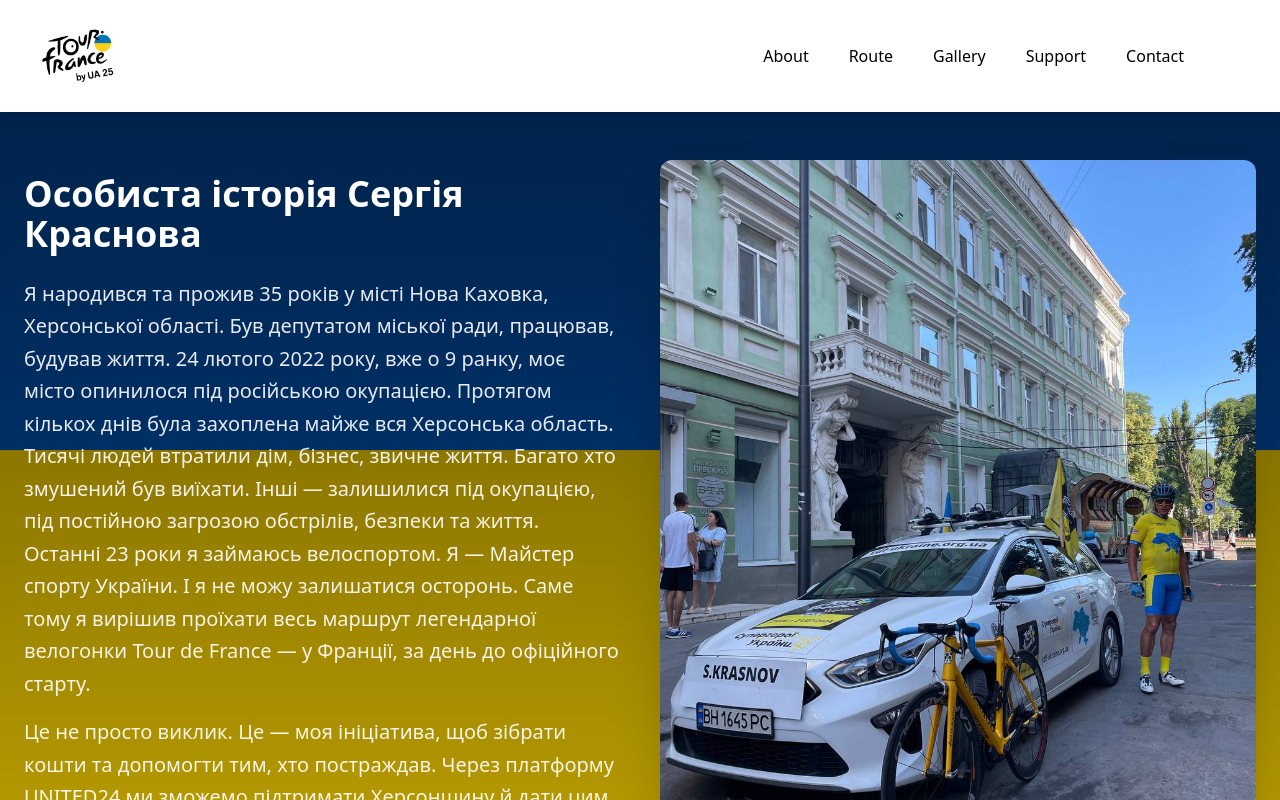
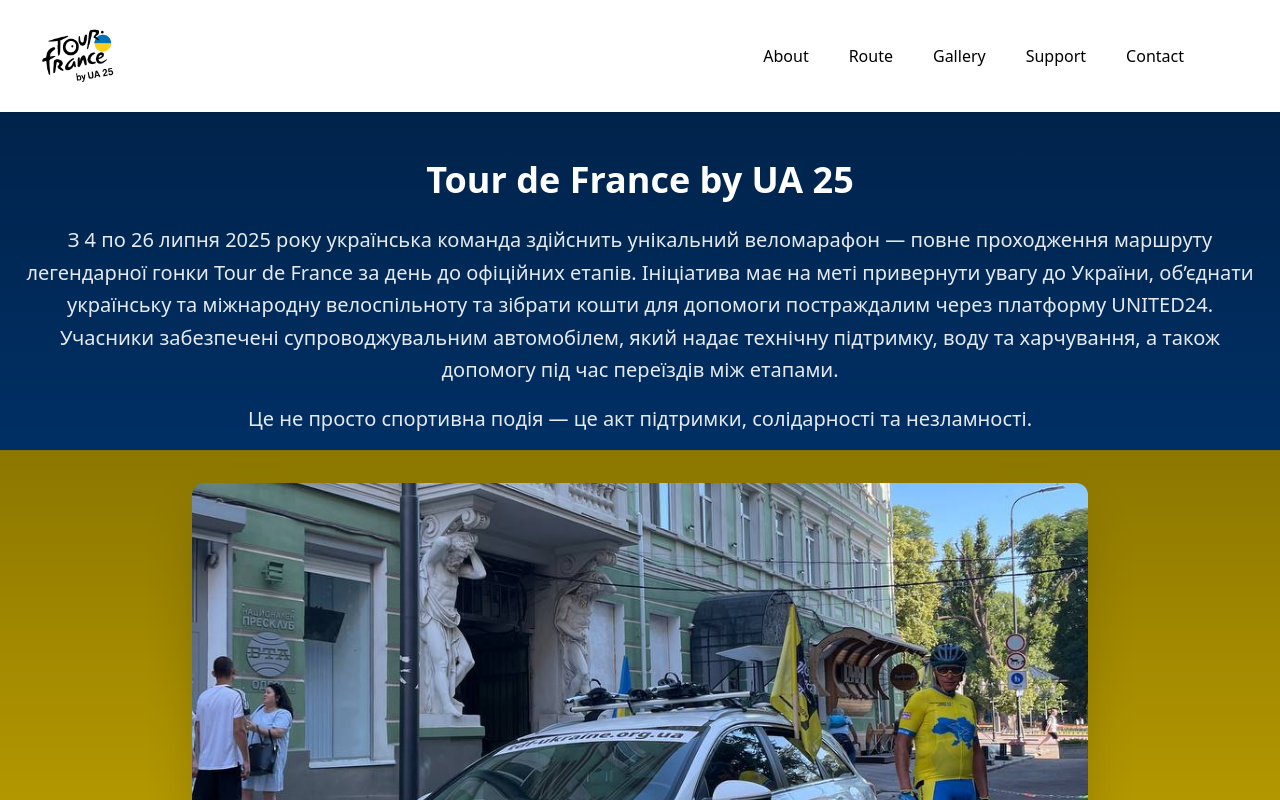
Before and after one commit to L1smer/TourDeFrance-Ukraine, a React (Vite) app: page / in a window 1280 px wide. Both pictures are taken after a click on the button "Дізнатися більше". Shown: the top 800 px of the page. Built offline with nearby package versions, Linux system fonts and the light colour scheme.

Commit message:
feat: update LearnMoreAbout component with new content and layout adjustments

```diff
--- a/src/render_sections/LearnMoreAbout.tsx
+++ b/src/render_sections/LearnMoreAbout.tsx
@@ -4,46 +4,46 @@
   onLearnMore: () => void;
 }
 
-export default function LearnMoreAbout({onLearnMore} : LearnMoreAboutProps) {
+export default function LearnMoreAbout({ onLearnMore }: LearnMoreAboutProps) {
   return (
-    <div className="z-2 relative grid grid-cols-1 md:grid-cols-2 gap-10 px-6 py-15 max-w-[1560px] mx-auto items-center">
+    <div className="z-2 relative flex flex-col text-center gap-2 justify-between px-6 py-15 max-w-[1560px] mx-auto items-center">
       <motion.div
         initial={{ opacity: 0, y: 0 }}
         animate={{ opacity: 1, y: 0 }}
         transition={{ duration: 0.8, ease: "easeOut" }}
       >
         <h2 className="text-4xl font-bold text-white mb-6">
-          Особиста історія Сeргія Краснова
+          Tour de France by UA 25
         </h2>
         <p className="text-xl leading-relaxed text-white/90 mb-4">
-          Я народився та прожив 35 років у місті Нова Каховка, Херсонської
-          області. Був депутатом міської ради, працював, будував життя. 24
-          лютого 2022 року, вже о 9 ранку, моє місто опинилося під російською
-          окупацією. Протягом кількох днів була захоплена майже вся Херсонська
-          область. Тисячі людей втратили дім, бізнес, звичне життя. Багато хто
-          змушений був виїхати. Інші — залишилися під окупацією, під постійною
-          загрозою обстрілів, безпеки та життя. Останні 23 роки я займаюсь
-          велоспортом. Я — Майстер спорту України. І я не можу залишатися
-          осторонь. Саме тому я вирішив проїхати весь маршрут легендарної
-          велогонки Tour de France — у Франції, за день до офіційного старту.
+          З 4 по 26 липня 2025 року українська команда здійснить унікальний
+          веломарафон — повне проходження маршруту легендарної гонки Tour de
+          France за день до офіційних етапів. Ініціатива має
+          на меті привернути увагу до України, об’єднати українську та
+          міжнародну велоспільноту та зібрати кошти для допомоги постраждалим
+          через платформу UNITED24. Учасники забезпечені супроводжувальним
+          автомобілем, який надає технічну підтримку, воду та харчування, а
+          також допомогу під час переїздів між етапами.
         </p>
         <p className="text-xl leading-relaxed text-white/90">
-          Це не просто виклик. Це — моя ініціатива, щоб зібрати кошти та
-          допомогти тим, хто постраждав. Через платформу UNITED24 ми зможемо
-          підтримати Херсонщину й дати цим людям шанс на нове життя.
+          Це не просто спортивна подія — це акт підтримки, солідарності та
+          незламності.
         </p>
       </motion.div>
 
       <motion.img
         src="/learnMoreAbout_img.jpg"
         alt="Tour de France UA"
-        initial={{ opacity: 0, x: 20 }}
-        animate={{ opacity: 1, x: 0 }}
-        transition={{ duration: 0.4, delay: 0.2 }}
-        className="rounded-xl shadow-2xl w-full object-cover max-h-[700px]"
+        initial={{ opacity: 0, y: -30 }}
+        animate={{ opacity: 1, y: 0 }}
+        transition={{ duration: 0.5, delay: 0.2 }}
+        className="rounded-xl shadow-2xl w-full max-w-4xl max-h-[400px] object-cover mt-10"
       />
 
-      <button onClick={onLearnMore} className="absolute cursor-pointer bottom-[-12px] left-1/2 transform -translate-x-1/2 text-white hover:text-yellow-400 transition">
+      <button
+        onClick={onLearnMore}
+        className="absolute cursor-pointer bottom-[-12px] left-1/2 transform -translate-x-1/2 text-white hover:text-yellow-400 transition"
+      >
         <svg
           xmlns="http://www.w3.org/2000/svg"
           className="h-8 w-8 animate-bounce"
```
